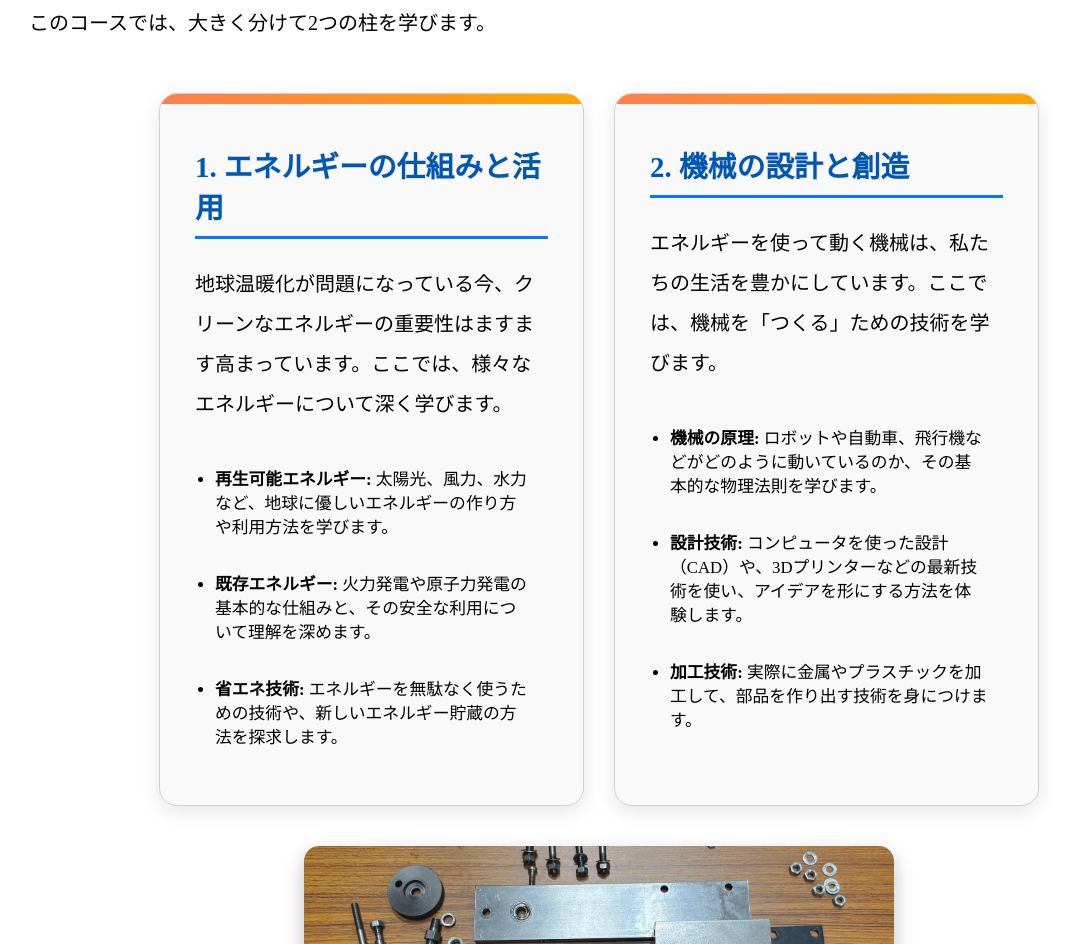
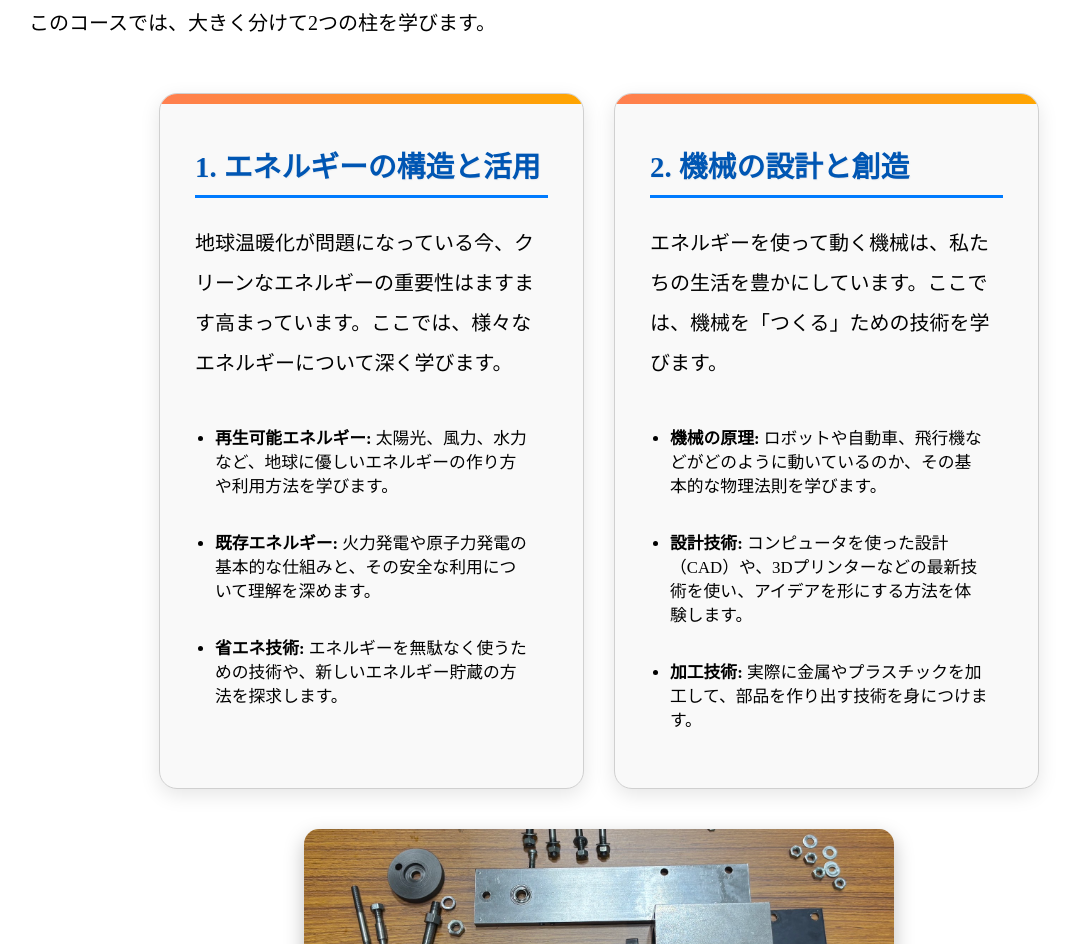
Before and after one commit to TaoKaz/jyoho3, a plain HTML site: page index.html in a window 1280 px wide. Shown: the part 1780-2724 px from the top of the page, without its empty margins (41-1111 px from the left). Drawn offline with Linux system fonts and the light colour scheme.

Commit message:
Add files via upload

```diff
--- a/index.html
+++ b/index.html
@@ -53,7 +53,7 @@
                 <p>このコースでは、大きく分けて2つの柱を学びます。</p>
                 <div class="learning-areas">
                     <div class="learning-card" tabindex="0" role="group" aria-labelledby="energy-title">
-                        <h4 id="energy-title">1. エネルギーの仕組みと活用</h4>
+                        <h4 id="energy-title">1. エネルギーの構造と活用</h4>
                         <p>地球温暖化が問題になっている今、クリーンなエネルギーの重要性はますます高まっています。ここでは、様々なエネルギーについて深く学びます。</p>
                         <ul>
                             <li tabindex="0"><strong>再生可能エネルギー:</strong> 太陽光、風力、水力など、地球に優しいエネルギーの作り方や利用方法を学びます。</li>
```
